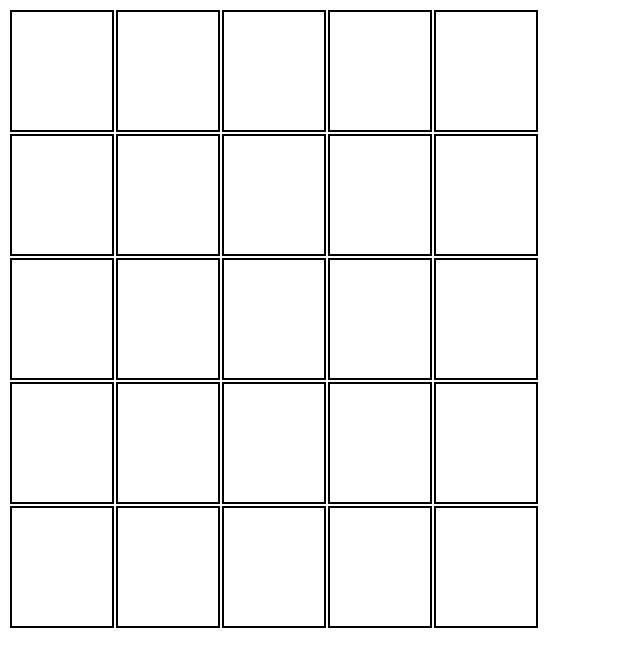
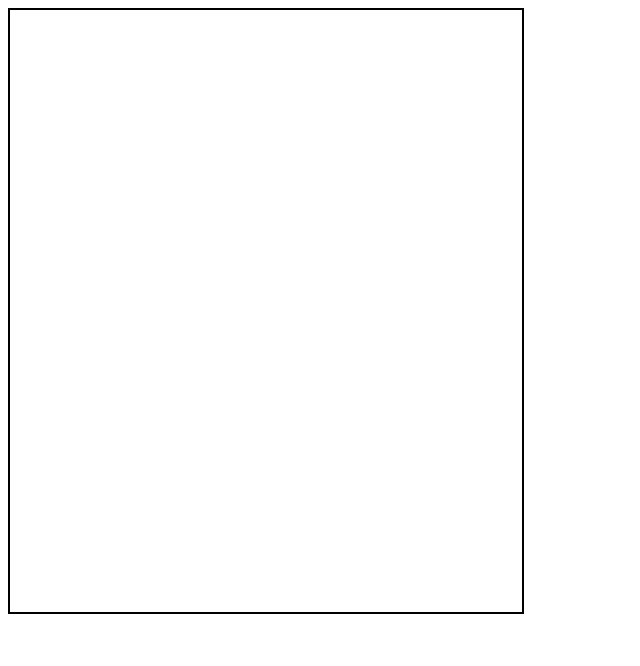
Before and after one commit to Lacilo/Buvarrobot, a plain HTML site: page Verseny/index.html in a window 1280 px wide. Shown: the whole page, without its empty margins (0-640 px from the left). Drawn offline with Linux system fonts and the light colour scheme.

Commit message:
Update style.css

```diff
--- a/Verseny/style.css
+++ b/Verseny/style.css
@@ -1,5 +1,12 @@
+table{
+    border: 2px solid;
+}
+
 
 td{
-    border: 2px solid black;
     padding: 50px;
 }
+
+img{
+    height: 50px;
+}
```
